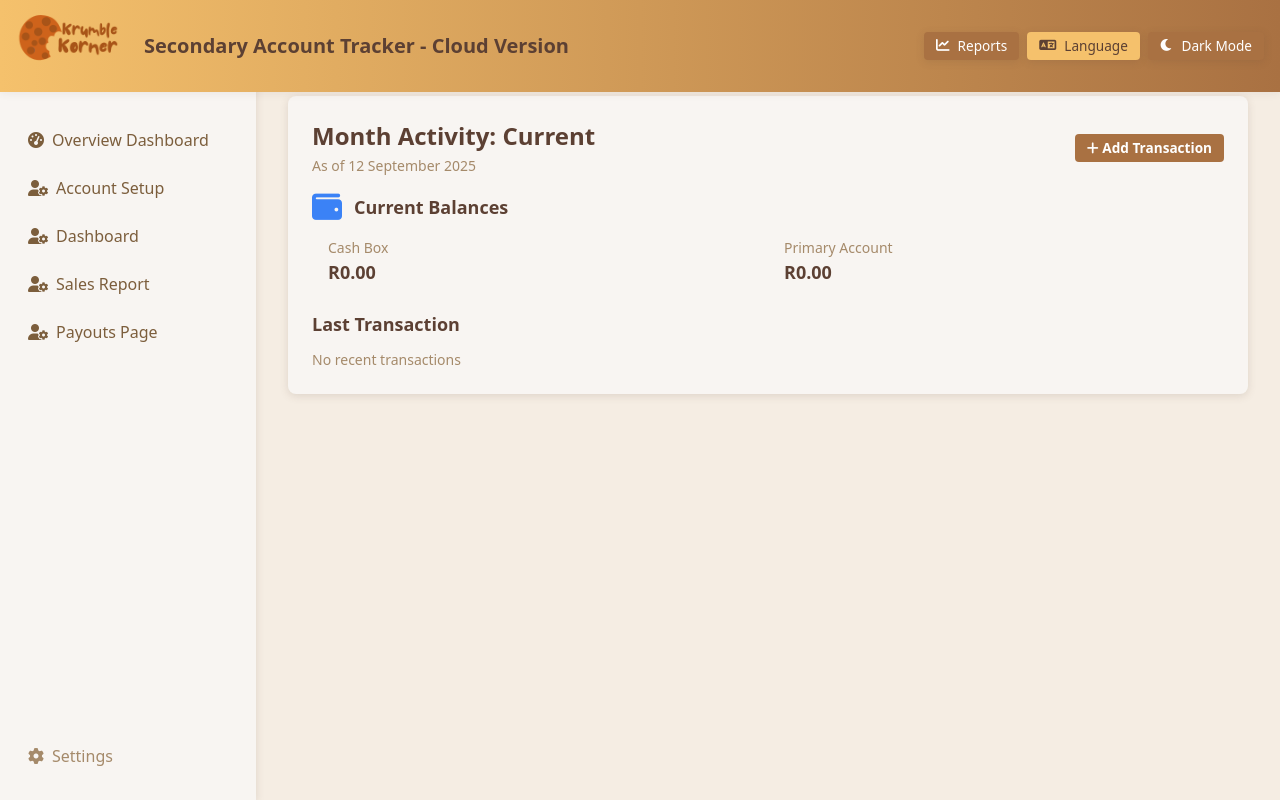
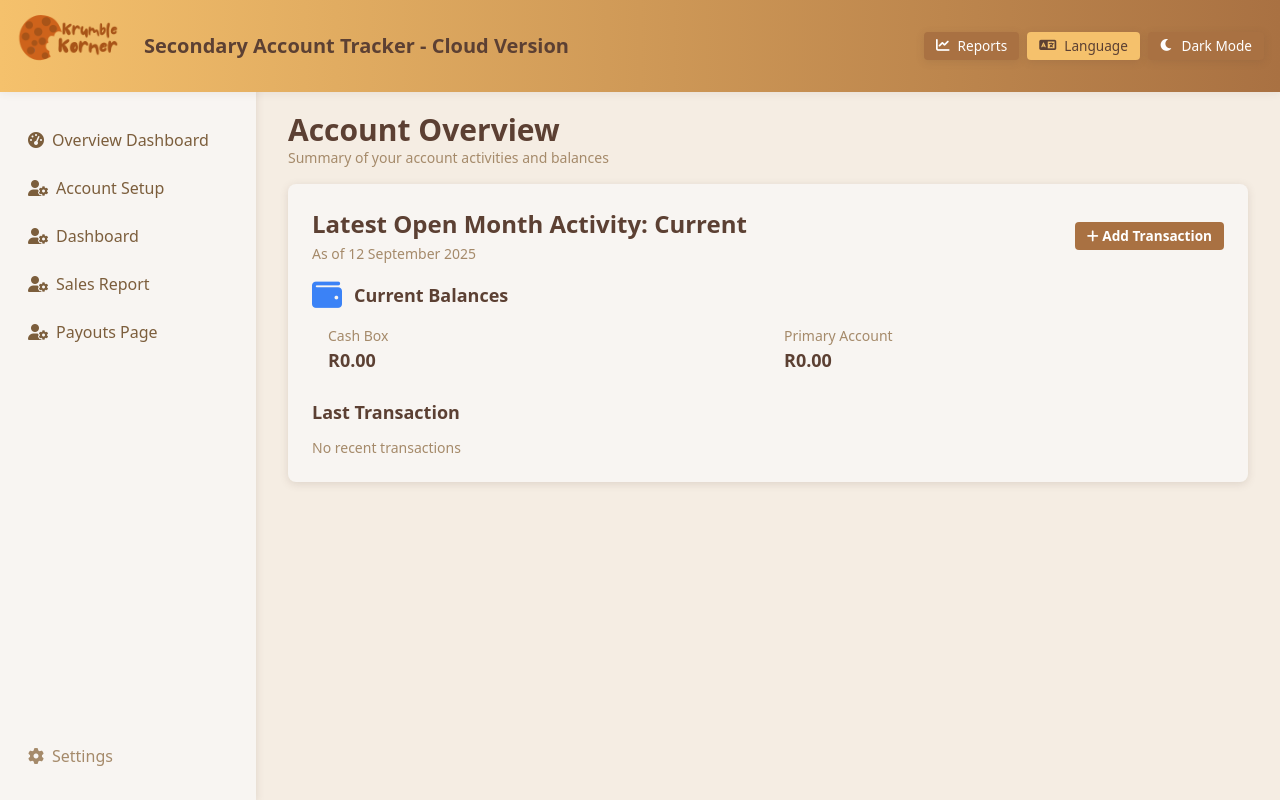
Before and after one commit to EmbeddEdge/FlaskWebApp, a Flask app: page / in a window 1280 px wide. Run offline with Flask 3, Linux system fonts and the light colour scheme; data that the repository does not hold is empty; some libraries are stand-ins or nearby versions.

Commit message:
Fixed Reconciliation to update DB row instead of create new row and Updated UI

```diff
--- a/app.py
+++ b/app.py
@@ -218,12 +218,14 @@ def reconcile_month():
         except ValueError:
             return jsonify({'success': False, 'error': 'Invalid month format. Expected YYYY-MM-DD'}), 400
 
-        # Update or create reconciliation record
-        response = supabase.table('reconciled_months').upsert({
-            'month': month,
-            'is_reconciled': True,
-            'reconciled_at': datetime.now().isoformat()
-        }).execute()
+        # Update existing reconciliation record
+        response = supabase.table('reconciled_months')\
+            .update({
+                'is_reconciled': True,
+                'reconciled_at': datetime.now().isoformat()
+            })\
+            .eq('month', month)\
+            .execute()
 
         if not response.data:
             return jsonify({'success': False, 'error': 'Failed to update reconciliation status'}), 500
@@ -295,7 +297,7 @@ def add_transaction():
             'amount': amount,
             'description': description,
             'payment_method': method,
-        }).execute()
+        }).eq('id', account_id).execute()
 
         # Fetch the current primary balance
         account = supabase.table('accounts').select('primary_account').eq('id', account_id).single().execute()
--- a/templates/overview.html
+++ b/templates/overview.html
@@ -186,6 +186,12 @@
         <!-- Account Overview (moved down for logo spacing) -->
         <div class="mb-8" style="margin-top: 4.5rem;">
 
+             <!-- Accounting Overview Label -->
+             <div class="mb-4 mt-8 pt-4">
+                <h1 class="text-3xl font-bold text-gray-900">Account Overview</h1>
+                <p class="text-sm text-gray-500">Summary of your account activities and balances</p>
+            </div>
+
             <!-- Month Activity Card -->
             <div class="bg-white overflow-hidden shadow rounded-lg">
                 <div class="p-6">
@@ -193,7 +199,7 @@
                     <div class="flex justify-between items-center mb-4">
                         <div>
                             <a href="/monthly_activity?month={{ reconciled_data.month[:7] if reconciled_data and reconciled_data.month else today.strftime('%Y-%m') }}">
-                                <h2 class="text-2xl font-bold text-gray-900 group-hover:underline">Month Activity: {{ reconciled_data.formatted_month if accounts else 'Current' }}</h2>
+                                <h2 class="text-2xl font-bold text-gray-900 group-hover:underline">Latest Open Month Activity: {{ reconciled_data.formatted_month if accounts else 'Current' }}</h2>
                                 <p class="text-sm text-gray-500 mt-1">As of {{ today.strftime('%d %B %Y') }}</p>
                             </a>
                         </div>
```
Also changed, not shown: templates/monthly_activity.html (+4 -4 lines).
